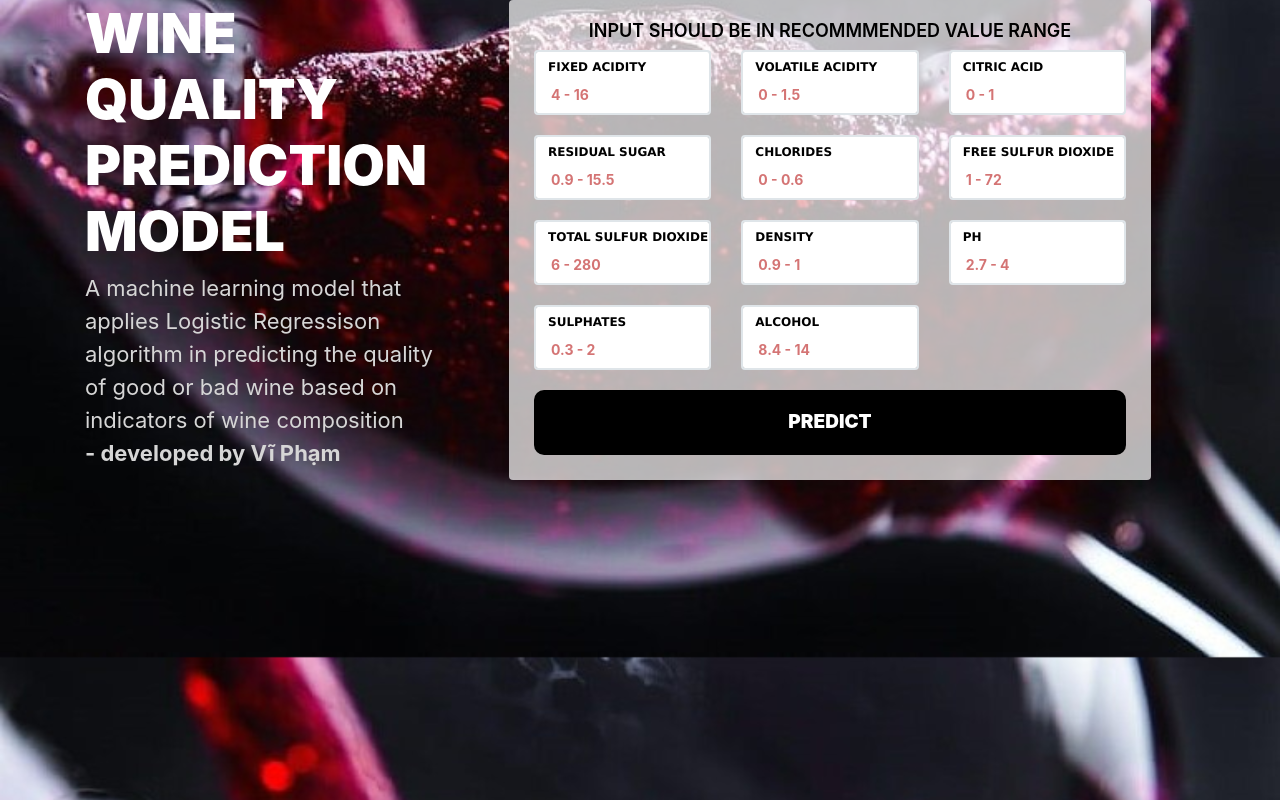
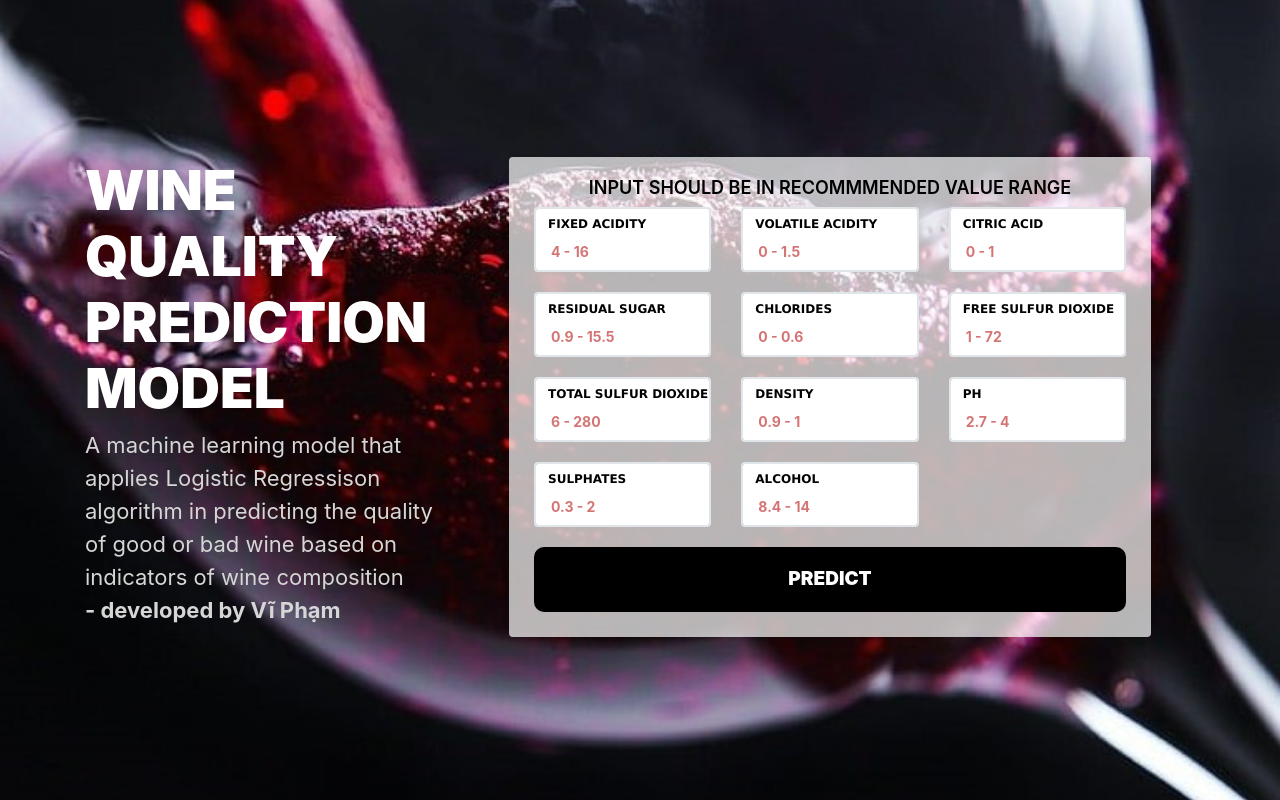
Before and after one commit to anhvi02/WineQualityDjango, a Django app: page / in a window 1280 px wide. Run offline with Django 3.2, Linux system fonts and the light colour scheme; some libraries are stand-ins or nearby versions.

Commit message:
screen size adjust

```diff
--- a/static/css/home.css
+++ b/static/css/home.css
@@ -1,5 +1,17 @@
 
+.section {
+	position: relative;
+	height: 100vh;
+}
 
+.section .section-center {
+	position: absolute;
+	top: 50%;
+	left: 0;
+	right: 0;
+	-webkit-transform: translateY(-50%);
+	transform: translateY(-50%);
+}
 
 /* MODEL NAME */
 .intro h1 {
```
